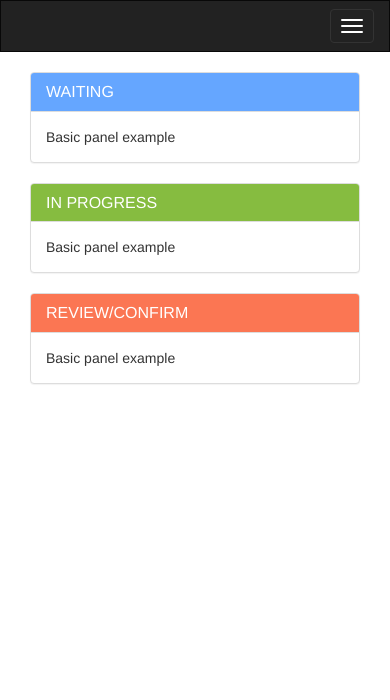
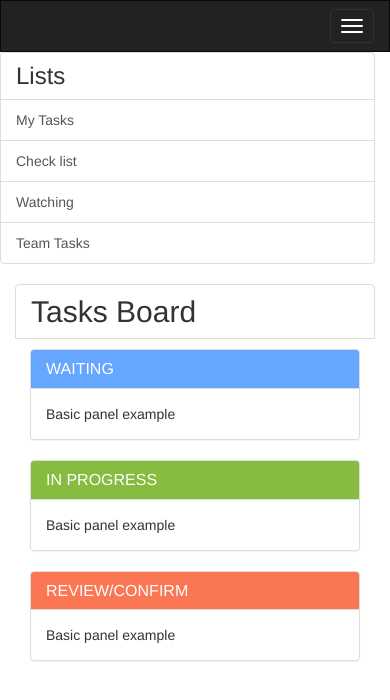
Before and after one commit to jennypavlova/task_tracking, a website: page public/view/index.html in a window 390 px wide. Drawn offline with Linux system fonts and the light colour scheme.

Commit message:
Added left menu and main title
Added meta tag for responsive layout

```diff
--- a/public/css/style.css
+++ b/public/css/style.css
@@ -1,3 +1,6 @@
+.main-nav {
+  margin-bottom: 0px;
+}
 .panel-inprogress .panel-heading {
   background-color: #86bc40;
 }
@@ -11,3 +14,9 @@
   color: #fff;
   text-transform: uppercase;
 }
+.lists {
+  margin-top: 0px;
+}
+.main_title {
+  margin-bottom: 10px;
+}
--- a/public/view/index.html
+++ b/public/view/index.html
@@ -2,11 +2,12 @@
 <html>
   <head>
     <title></title>
+    <meta name="viewport" content="width=device-width, initial-scale=1">
     <link rel="stylesheet" type="text/css" href="../libs/bootstrap/dist/css/bootstrap.min.css">
     <link rel="stylesheet" type="text/css" href="../css/style.css">
   </head>
   <body>
-    <nav class="navbar navbar-inverse" role="navigation">
+    <nav class="main-nav navbar navbar-inverse" role="navigation">
       <div class="container-fluid">
         <!-- Brand and toggle get grouped for better mobile display -->
         <div class="navbar-header">
@@ -28,8 +29,23 @@
         </div><!-- /.navbar-collapse -->
       </div>
     </nav>
+<!--     <ul class="nav navbar-static-top nav-pills nav-stacked col-md-3">
+      <li role="presentation"><a href="#"><h3>Lists</h3></a></li>
+      <li role="presentation"><a href="#">My Tasks</a></li>
+      <li role="presentation"><a href="#">Check list</a></li>
+      <li role="presentation"><a href="#">Watching</a></li>
+      <li role="presentation"><a href="#">Team Tasks</a></li>
+    </ul> -->
+    <div class="col-md-3  nav navbar-static-top list-group">
+      <h3 class="list-group-item lists">Lists</h3>
+      <button type="button" class="list-group-item">My Tasks</button>
+      <button type="button" class="list-group-item">Check list</button>
+      <button type="button" class="list-group-item">Watching</button>
+      <button type="button" class="list-group-item">Team Tasks</button>
+    </div>
     <div class="container-fluid">
-      <div class="col-md-4 panel-waiting">
+      <h2 class="list-group-item lists main_title">Tasks Board</h2>
+      <div class="col-md-3 panel-waiting">
         <div class="panel panel-default">
           <div class="panel-heading">
             <h3 class="panel-title">Waiting</h3>
@@ -39,7 +55,7 @@
           </div>
         </div>
       </div>
-      <div class="col-md-4 panel-inprogress">
+      <div class="col-md-3 panel-inprogress">
         <div class="panel panel-default">
           <div class="panel-heading">
             <h3 class="panel-title">In progress</h3>
@@ -49,7 +65,7 @@
           </div>
         </div>
       </div>
-      <div class="col-md-4 panel-review">
+      <div class="col-md-3 panel-review">
         <div class="panel panel-default">
           <div class="panel-heading">
             <h3 class="panel-title">Review/Confirm</h3>
@@ -59,6 +75,7 @@
           </div>
         </div>
       </div>
+    </div>
     <!-- jQuery -->
     <script src="../libs/jquery/dist/jquery.min.js"></script>
     <!-- Bootstrap -->
```
